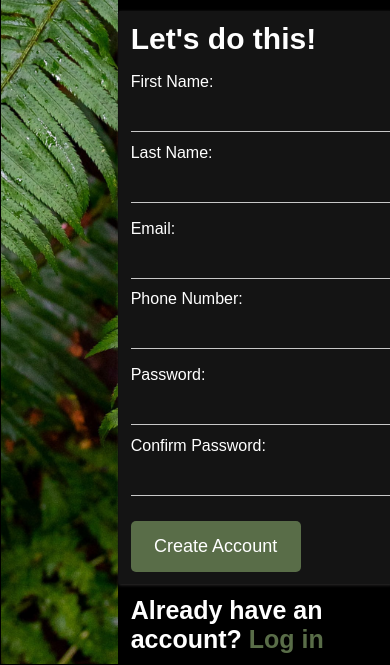
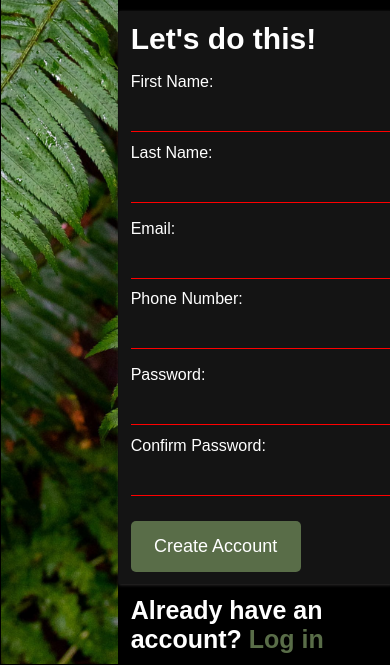
Before and after one commit to bikiris/Odin-Projects, a plain HTML site: page sign-up-form/index.html in a window 390 px wide. Shown: the part 374-1039 px from the top of the page. Drawn offline with Linux system fonts and the light colour scheme; a web font is replaced by a local one.

Commit message:
Change fields to required + add phone number validation

```diff
--- a/sign-up-form/index.html
+++ b/sign-up-form/index.html
@@ -27,36 +27,36 @@
           <div class="row">
             <div class="item">
               <label for="first-name">First Name:</label>
-              <input type="text" id="first-name" name="first-name">
+              <input type="text" id="first-name" name="first-name" required>
             </div>
             <div class="item">
               <label for="last-name">Last Name:</label>
-              <input type="text" id="last-name" name="last-name">
+              <input type="text" id="last-name" name="last-name" required>
             </div>
           </div>
           <div class="row">
             <div class="item">
               <label for="email">Email:</label>
-              <input type="email" id="email" name="email">
+              <input type="email" id="email" name="email" required>
             </div>
             <div class="item">
             <label for="phone-number">Phone Number:</label>
-            <input type="number" id="phone-number" name="phone-number" maxlength="9">
+            <input type="text" id="phone-number" name="phone-number" title="Please enter a valid phone number" pattern="\d{9}" required>
             </div>
           </div>
           <div class="row">
             <div class="item">
               <label for="password">Password:</label>
-              <input type="password" id="password" name="password" minlength="6" maxlength="40">
+              <input type="password" id="password" name="password" minlength="6" maxlength="40" required>
             </div>
             <div class="item">
               <label for="confirm-password">Confirm Password:</label>
-              <input type="password" id="confirm-password" name="confirm-password" minlength="6" maxlength="40">
+              <input type="password" id="confirm-password" name="confirm-password" minlength="6" maxlength="40" required>
             </div>
           </div>
 
         </fieldset>
-         <button type="submit" class="submit">Create Account</button>
+        <button type="submit" class="submit">Create Account</button>
       </form>
       <p class="login">Already have an account? <a href="">Log in</a></p>
     </div>
```
